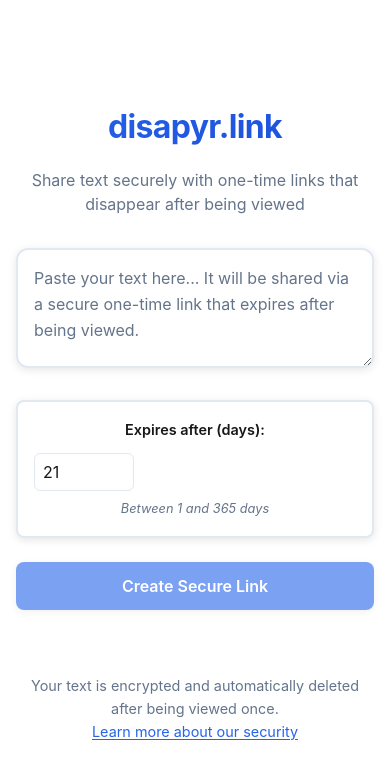
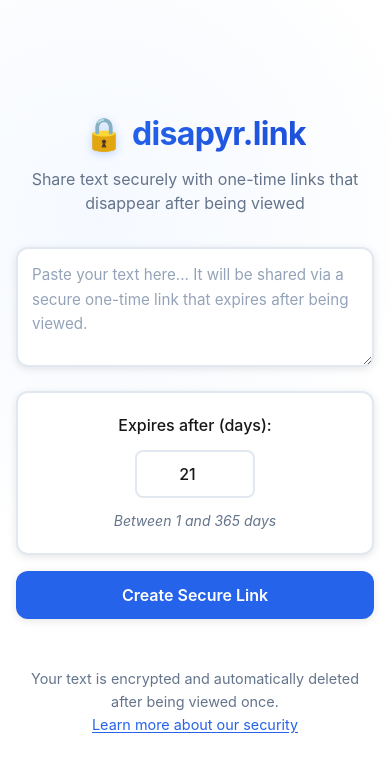
Before and after one commit to SquareHole/disapyr-site, a Next.js app in the folder site/: page / in a window 390 px wide. Shown: the top 778 px of the page. Built offline with nearby package versions, Linux system fonts and the light colour scheme.

Commit message:
UI sugestions layouts

```diff
--- a/site/app/globals.css
+++ b/site/app/globals.css
@@ -4,8 +4,10 @@
   --primary: #2563eb;
   --primary-hover: #1d4ed8;
   --secondary: #64748b;
+  --accent: #a855f7;
   --border: #e2e8f0;
   --input-bg: #ffffff;
+  --placeholder: #94a3b8;
   --shadow: rgba(0, 0, 0, 0.1);
   --shadow-lg: rgba(0, 0, 0, 0.15);
 }
@@ -17,8 +19,10 @@
     --primary: #3b82f6;
     --primary-hover: #2563eb;
     --secondary: #94a3b8;
+    --accent: #a855f7;
     --border: #334155;
     --input-bg: #1e293b;
+    --placeholder: #64748b;
     --shadow: rgba(0, 0, 0, 0.3);
     --shadow-lg: rgba(0, 0, 0, 0.4);
   }
--- a/site/app/page.module.css
+++ b/site/app/page.module.css
@@ -4,8 +4,9 @@
   flex-direction: column;
   align-items: center;
   justify-content: center;
-  padding: 2rem;
+  padding: clamp(1rem, 4vw, 2rem);
   background: var(--background);
+  background-image: radial-gradient(circle at 25% 25%, rgba(59, 130, 246, 0.05) 0%, transparent 50%);
 }
 
 .main {
@@ -14,10 +15,27 @@
   text-align: center;
 }
 
+.header {
+  margin-bottom: clamp(2rem, 6vw, 3rem);
+}
+
+.titleContainer {
+  display: flex;
+  align-items: center;
+  justify-content: center;
+  gap: 0.75rem;
+  margin-bottom: 0.5rem;
+}
+
+.logoIcon {
+  font-size: 2.5rem;
+  filter: drop-shadow(0 2px 4px rgba(59, 130, 246, 0.3));
+}
+
 .title {
-  font-size: 3rem;
+  font-size: clamp(2rem, 8vw, 3rem);
   font-weight: 700;
-  margin-bottom: 1rem;
+  margin: 0;
   background: linear-gradient(135deg, var(--primary), var(--primary-hover));
   -webkit-background-clip: text;
   -webkit-text-fill-color: transparent;
@@ -26,9 +44,9 @@
 }
 
 .subtitle {
-  font-size: 1.25rem;
+  font-size: clamp(1rem, 3vw, 1.25rem);
   color: var(--secondary);
-  margin-bottom: 3rem;
+  margin: 0;
   font-weight: 400;
   line-height: 1.5;
 }
@@ -36,7 +54,7 @@
 .form {
   display: flex;
   flex-direction: column;
-  gap: 1.5rem;
+  gap: clamp(1rem, 3vw, 1.5rem);
   width: 100%;
 }
 
@@ -54,6 +72,7 @@
   color: var(--foreground);
   font-size: 1rem;
   font-family: inherit;
+  font-weight: 400;
   line-height: 1.6;
   resize: vertical;
   transition: all 0.2s ease;
@@ -64,33 +83,53 @@
   outline: none;
   border-color: var(--primary);
   box-shadow: 0 4px 16px var(--shadow-lg), 0 0 0 3px rgba(37, 99, 235, 0.1);
+  transform: translateY(-1px);
 }
 
 .textarea::placeholder {
-  color: var(--secondary);
+  color: var(--placeholder);
+  font-weight: 400;
 }
 
 .button {
-  padding: 1rem 2rem;
+  padding: clamp(0.875rem, 2.5vw, 1.25rem) 2rem;
   background: var(--primary);
   color: white;
   border: none;
-  border-radius: 8px;
-  font-size: 1.1rem;
+  border-radius: 12px;
+  font-size: clamp(1rem, 2.5vw, 1.1rem);
   font-weight: 600;
   cursor: pointer;
   transition: all 0.2s ease;
   box-shadow: 0 2px 8px var(--shadow);
+  min-height: 48px;
+  position: relative;
+  overflow: hidden;
+}
+
+.button::before {
+  content: '';
+  position: absolute;
+  top: 0;
+  left: -100%;
+  width: 100%;
+  height: 100%;
+  background: linear-gradient(90deg, transparent, rgba(255, 255, 255, 0.1), transparent);
+  transition: left 0.5s ease;
 }
 
 .button:hover {
   background: var(--primary-hover);
-  transform: translateY(-1px);
-  box-shadow: 0 4px 16px var(--shadow-lg);
+  transform: translateY(-2px);
+  box-shadow: 0 6px 20px var(--shadow-lg);
+}
+
+.button:hover::before {
+  left: 100%;
 }
 
 .button:active {
-  transform: translateY(0);
+  transform: translateY(-1px);
 }
 
 .button:disabled {
@@ -99,8 +138,17 @@
   transform: none;
 }
 
+.button:disabled:hover {
+  transform: none;
+  box-shadow: 0 2px 8px var(--shadow);
+}
+
+.button:disabled::before {
+  display: none;
+}
+
 .footer {
-  margin-top: 4rem;
+  margin-top: clamp(3rem, 8vw, 4rem);
   text-align: center;
   color: var(--secondary);
   font-size: 0.9rem;
@@ -110,10 +158,27 @@
   color: var(--primary);
   text-decoration: underline;
   text-underline-offset: 2px;
+  transition: color 0.2s ease;
 }
 
 .footer a:hover {
   color: var(--primary-hover);
+}
+
+/* Toast Notification */
+.toast {
+  position: fixed;
+  bottom: 2rem;
+  left: 50%;
+  transform: translateX(-50%);
+  background: var(--primary);
+  color: white;
+  padding: 1rem 1.5rem;
+  border-radius: 8px;
+  box-shadow: 0 4px 16px var(--shadow-lg);
+  font-weight: 500;
+  z-index: 1000;
+  animation: slideUp 0.3s ease;
 }
 
 /* Success Container Styles */
@@ -225,44 +290,68 @@
 /* Expiry Selector Styles */
 .expiryContainer {
   display: flex;
-  flex-direction: column;
-  gap: 0.5rem;
+  flex-direction: row;
+  align-items: center;
+  gap: 1rem;
   background: var(--input-bg);
   border: 2px solid var(--border);
-  border-radius: 8px;
-  padding: 1rem;
+  border-radius: 12px;
+  padding: 1.25rem;
   box-shadow: 0 2px 8px var(--shadow);
+  transition: all 0.2s ease;
+}
+
+.expiryContainer:focus-within {
+  border-color: var(--accent);
+  box-shadow: 0 4px 16px var(--shadow-lg), 0 0 0 3px rgba(168, 85, 247, 0.1);
 }
 
 .expiryLabel {
-  font-size: 0.9rem;
-  font-weight: 600;
+  font-size: 1rem;
+  font-weight: 500;
   color: var(--foreground);
-  margin-bottom: 0.25rem;
+  margin: 0;
+  white-space: nowrap;
 }
 
 .expiryInput {
-  width: 100px;
-  padding: 0.5rem;
-  border: 1px solid var(--border);
-  border-radius: 6px;
+  width: 80px;
+  padding: 0.75rem;
+  border: 2px solid var(--border);
+  border-radius: 8px;
   background: var(--background);
   color: var(--foreground);
   font-size: 1rem;
   font-family: inherit;
+  font-weight: 500;
+  text-align: center;
   transition: all 0.2s ease;
 }
 
 .expiryInput:focus {
   outline: none;
-  border-color: var(--primary);
-  box-shadow: 0 0 0 2px rgba(37, 99, 235, 0.1);
+  border-color: var(--accent);
+  box-shadow: 0 0 0 2px rgba(168, 85, 247, 0.1);
+  transform: scale(1.02);
 }
 
 .expiryHint {
-  font-size: 0.8rem;
+  font-size: 0.875rem;
   color: var(--secondary);
   font-style: italic;
+  margin: 0;
+}
+
+/* Animations */
+@keyframes slideUp {
+  from {
+    transform: translateX(-50%) translateY(100%);
+    opacity: 0;
+  }
+  to {
+    transform: translateX(-50%) translateY(0);
+    opacity: 1;
+  }
 }
 
 /* Responsive Design */
@@ -271,23 +360,31 @@
     padding: 1rem;
   }
 
-  .title {
-    font-size: 2.5rem;
+  .titleContainer {
+    gap: 0.5rem;
   }
 
-  .subtitle {
-    font-size: 1.1rem;
-    margin-bottom: 2rem;
+  .logoIcon {
+    font-size: 2rem;
   }
 
   .textarea {
     min-height: 150px;
     padding: 1rem;
+    font-size: 0.95rem;
   }
 
-  .button {
-    padding: 0.875rem 1.5rem;
-    font-size: 1rem;
+  .expiryContainer {
+    flex-direction: column;
+    gap: 0.75rem;
+    align-items: stretch;
+    text-align: center;
+  }
+
+  .expiryInput {
+    width: 100%;
+    max-width: 120px;
+    margin: 0 auto;
   }
 
   .successTitle {
@@ -307,19 +404,19 @@
   .copyButton {
     width: 100%;
   }
+
+  .toast {
+    left: 1rem;
+    right: 1rem;
+    transform: none;
+    bottom: 1rem;
+  }
 }
 
 @media (max-width: 480px) {
-  .title {
-    font-size: 2rem;
-  }
-
-  .subtitle {
-    font-size: 1rem;
-  }
-
   .textarea {
     min-height: 120px;
+    padding: 0.875rem;
   }
 
   .successTitle {
--- a/site/app/page.tsx
+++ b/site/app/page.tsx
@@ -14,7 +14,12 @@
 
   const handleSubmit = async (e: React.FormEvent) => {
     e.preventDefault();
-    if (!text.trim()) return;
+
+    // Add form validation
+    if (!text.trim()) {
+      setError('Please enter text to create a secure link');
+      return;
+    }
 
     setIsLoading(true);
     setError('');
@@ -69,10 +74,15 @@
   return (
     <div className={styles.container}>
       <main className={styles.main}>
-        <h1 className={styles.title}>disapyr.link</h1>
-        <p className={styles.subtitle}>
-          Share text securely with one-time links that disappear after being viewed
-        </p>
+        <div className={styles.header}>
+          <div className={styles.titleContainer}>
+            <div className={styles.logoIcon}>🔒</div>
+            <h1 className={styles.title}>disapyr.link</h1>
+          </div>
+          <p className={styles.subtitle}>
+            Share text securely with one-time links that disappear after being viewed
+          </p>
+        </div>
 
         {!generatedLink ? (
           <form className={styles.form} onSubmit={handleSubmit}>
@@ -105,7 +115,7 @@
             <button
               type="submit"
               className={styles.button}
-              disabled={!text.trim() || isLoading}
+              disabled={isLoading}
             >
               {isLoading ? 'Creating Link...' : 'Create Secure Link'}
             </button>
@@ -152,6 +162,13 @@
           </div>
         )}
 
+        {/* Toast notification for copy success */}
+        {copySuccess && (
+          <div className={styles.toast}>
+            ✅ Link copied to clipboard!
+          </div>
+        )}
+
         <footer className={styles.footer}>
           <p>
             Your text is encrypted and automatically deleted after being viewed once.
```
Also changed, not shown: 1 other file (tests, documents, lock files or other folders).
